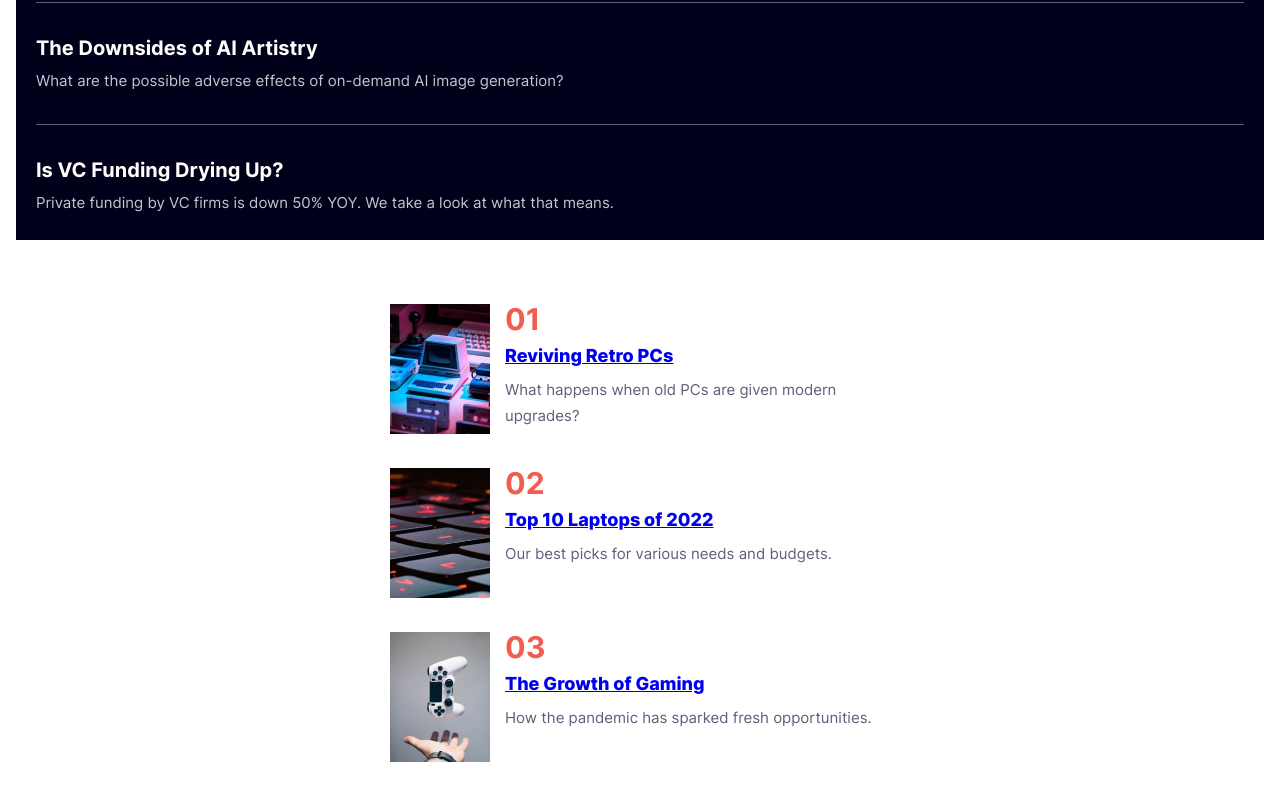
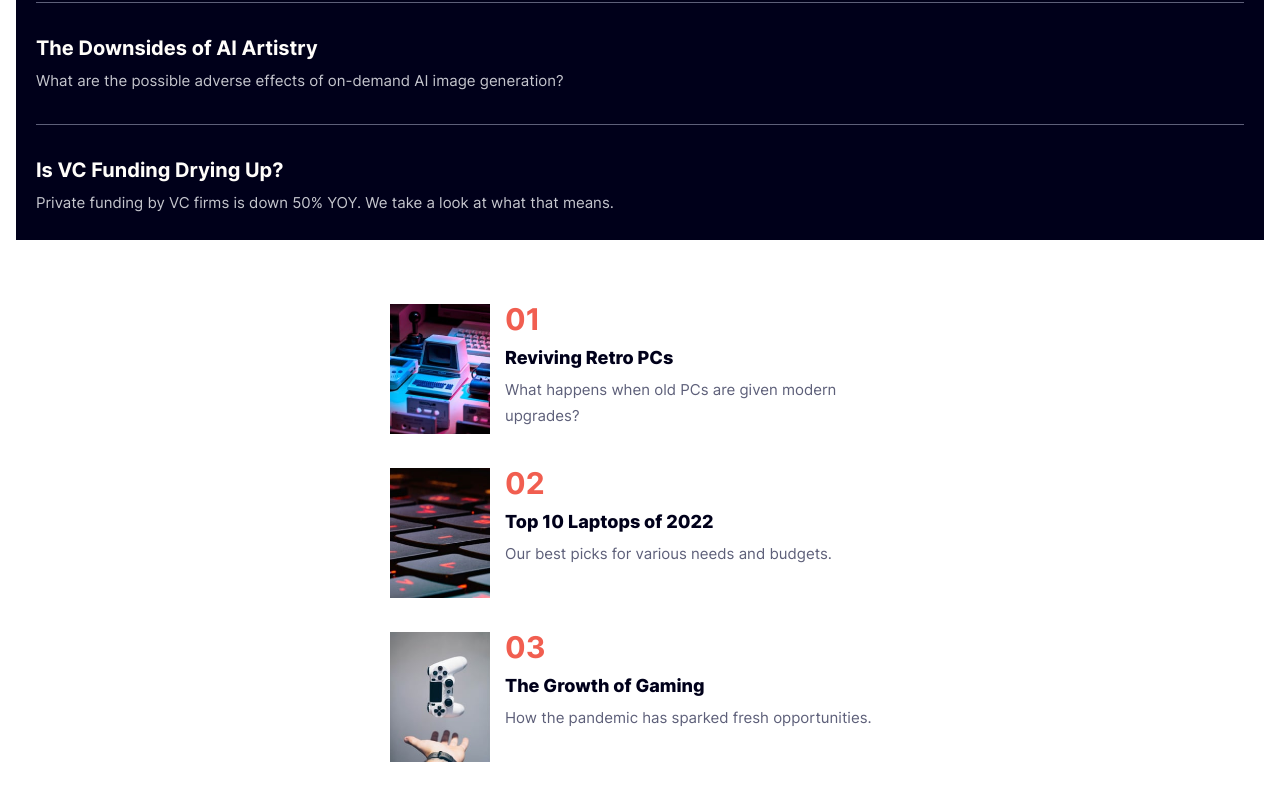
Before and after one commit to VenusY/frontend-mentor-news-homepage, a React app: page / in a window 1280 px wide. Shown: the part 1600-2400 px from the top of the page. Built offline with nearby package versions, Linux system fonts and the light colour scheme.

Commit message:
Change margin values and change font colour on hover

```diff
--- a/src/styles/scss/OtherArticles.scss
+++ b/src/styles/scss/OtherArticles.scss
@@ -20,7 +20,7 @@
   }
 
   &__number {
-    margin-bottom: u.rem(8);
+    margin-bottom: u.rem(10);
     font-size: u.rem(30);
     font-weight: 700;
     color: var(--soft-red);
@@ -28,10 +28,20 @@
   }
 
   &__article-heading {
-    margin-bottom: u.rem(8);
+    margin-bottom: u.rem(6);
+  }
+
+  &__link {
     font-size: u.rem(18);
     font-weight: 800;
     color: var(--very-dark-blue);
+    text-decoration: none;
+    transition: color 100ms linear;
+
+    &:hover,
+    &:focus-visible {
+      color: var(--soft-red);
+    }
   }
 
   &__description {
```
